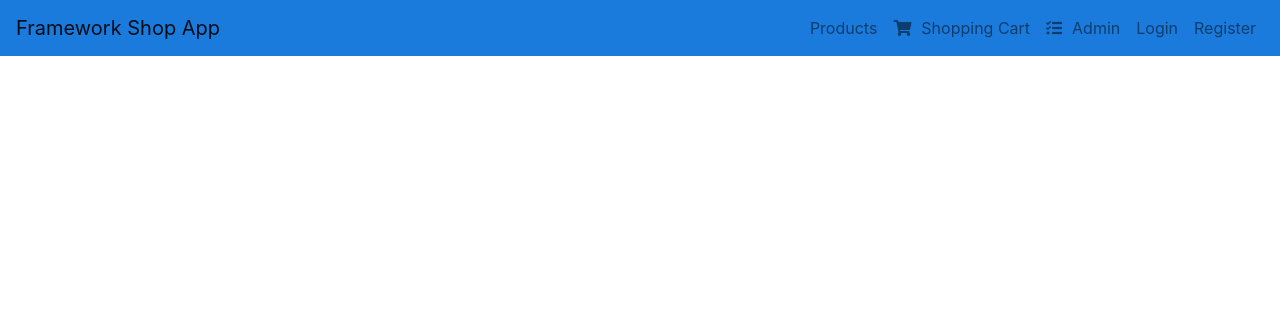
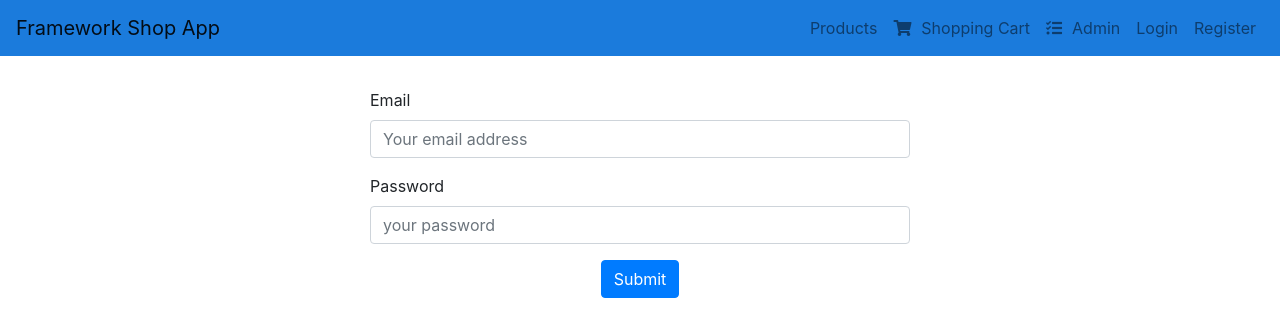
Before and after one commit to HuangStanley050/eComm_front, a React (Create React App) app: page /login in a window 1280 px wide. Shown: the top 336 px of the page. Built offline with nearby package versions, Linux system fonts and the light colour scheme.

Commit message:
login UI done

```diff
--- a/src/App.js
+++ b/src/App.js
@@ -5,6 +5,7 @@ import NavBar from "./components/navigation/navbar";
 import AdminForm from "./components/Admin/adminForm";
 import Products from "./components/product/productMain";
 import Register from "./components/authForm/register";
+import Login from "./components/authForm/login";
 
 import Cart from "./components/cart/cart";
 import "./App.css";
@@ -19,6 +20,7 @@ class App extends Component {
           <Route path="/products" component={Products} />
           <Route path="/cart" component={Cart} />
           <Route path="/signup" component={Register} />
+          <Route path="/login" component={Login} />
         </Switch>
       </div>
     );
--- a/src/components/authForm/login.js
+++ b/src/components/authForm/login.js
@@ -0,0 +1,66 @@
+import React, { Component } from "react";
+import {
+  Button,
+  Form,
+  FormGroup,
+  Label,
+  Input,
+  FormText,
+  Container,
+  Row,
+  Col
+} from "reactstrap";
+import { connect } from "react-redux";
+
+class Login extends Component {
+  state = {
+    email: "",
+    password: ""
+  };
+  handleInput = e => {
+    this.setState({
+      [e.target.id]: e.target.value
+    });
+  };
+  render() {
+    return (
+      <Container style={{ marginTop: "2rem" }}>
+        <Row>
+          <Col md={{ size: 6, offset: 3 }}>
+            <Form>
+              <FormGroup>
+                <Label for="exampleEmail">Email</Label>
+                <Input
+                  onChange={this.handleInput}
+                  type="email"
+                  name="email"
+                  id="email"
+                  placeholder="Your email address"
+                  value={this.state.email}
+                />
+              </FormGroup>
+              <FormGroup>
+                <Label for="examplePassword">Password</Label>
+                <Input
+                  onChange={this.handleInput}
+                  type="password"
+                  name="password"
+                  id="password"
+                  placeholder="your password"
+                  value={this.state.password}
+                />
+              </FormGroup>
+              <div className="row justify-content-center">
+                <Button color="primary" type="submit">
+                  Submit
+                </Button>
+              </div>
+            </Form>
+          </Col>
+        </Row>
+      </Container>
+    );
+  }
+}
+
+export default Login;
```
